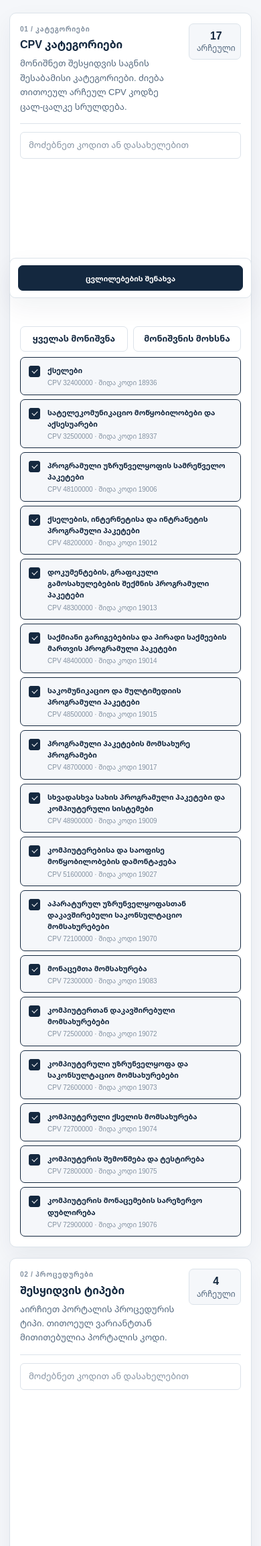
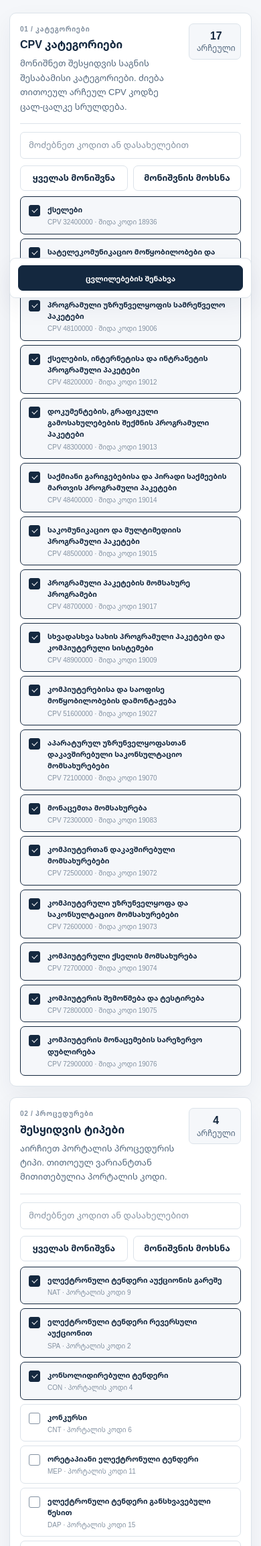
Before and after one commit to grammaton88/tender-monitor, a Flask app: page /settings in a window 390 px wide. Shown: the part 387-2695 px from the top of the page at 67% size. Run offline with Flask 3, Linux system fonts and the light colour scheme.

Commit message:
Update style.css

```diff
--- a/public/static/css/style.css
+++ b/public/static/css/style.css
@@ -1504,18 +1504,22 @@ h2 {
   .filter-toolbar {
     align-items: stretch;
     flex-direction: column;
-    justify-content: flex-start;   /* ← this was the real problem */
+    justify-content: flex-start;
+    height: auto;
+    min-height: 0;
     margin: 12px 0 8px;
     gap: 10px;
   }
 
   .search-field {
     max-width: none;
+    flex: 0 0 auto;          /* prevents the search from growing */
   }
 
   .toolbar-actions {
     flex-wrap: wrap;
     justify-content: stretch;
+    flex: 0 0 auto;
     gap: 8px;
   }
 
```
